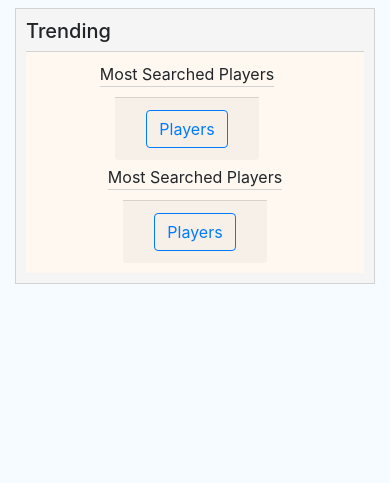
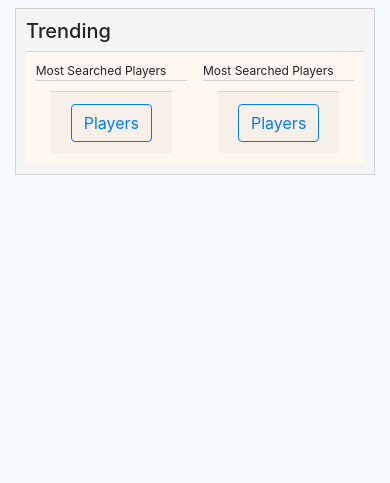
Before and after one commit to RippyTheGator/statsy, a Django app: template blog/templates/blog/home.html in a window 390 px wide. Shown: the part 57-540 px from the top of the page. Run offline with Django 3.2, Linux system fonts and the light colour scheme; the template is opened without the code that fills it, so the values that code supplies are empty; some libraries are stand-ins or nearby versions.

Commit message:
changes to mobile

```diff
--- a/stats/templates/stats/index.html
+++ b/stats/templates/stats/index.html
@@ -60,9 +60,9 @@
          <div id="mobile-content">
              <div class="content mt-2 col-md-9" style="width:auto">
                  <h5>Trending</h5>
-                 <div class="content-article text-center">
+                 <div class="content-article">
                      <div class="row justify-content-center">
-                    <div class="col-xs-4 mr-3">
+                    <div class="col-xs-4 mr-3"  style="font-size: 12px;">
 
                          Most Searched Players
                             <div class="content-article" style="font-size: 12px; min-width: 50%;">
@@ -76,7 +76,7 @@
                                 </div>
                     </div>
                     </div>
-                    <div class="col-xs-4">
+                    <div class="col-xs-4" style="font-size: 12px;">
 
                         Most Searched Players
                         <div class="content-article" style="font-size: 12px; min-width:50%">
```
